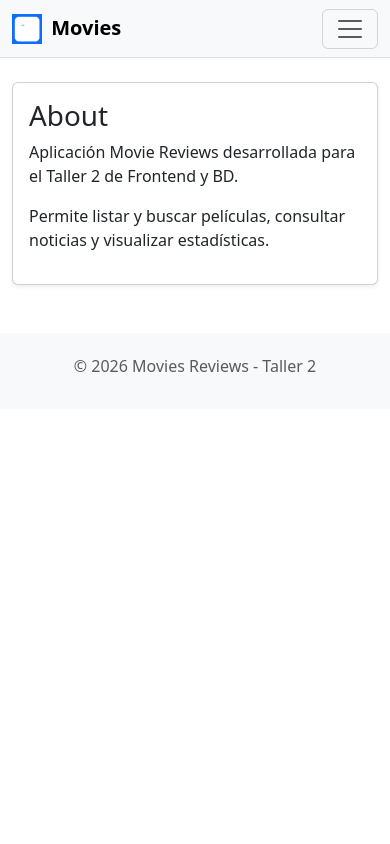
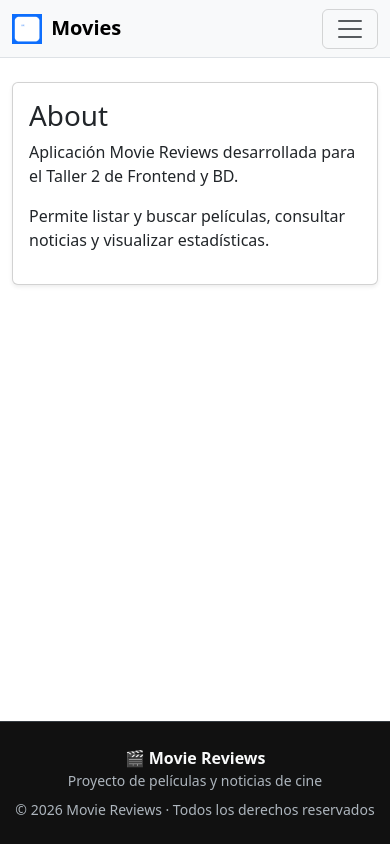
Before and after one commit to Davidzaporo186/moviesreviewsproject, a Django app: page /about/ in a window 390 px wide. Run offline with Django 5.2, Linux system fonts and the light colour scheme.

Commit message:
Add responsive site footer

```diff
--- a/moviereviews/static/css/styles.css
+++ b/moviereviews/static/css/styles.css
@@ -27,3 +27,15 @@
     margin-inline: auto;
   }
 }
+
+
+/* Pie de página: permanece al final y mantiene el estilo oscuro del sitio. */
+.site-footer {
+  background: #111111;
+  color: #f8f9fa;
+  border-top: 1px solid #343a40;
+}
+
+.site-footer .small {
+  color: #adb5bd;
+}
--- a/moviereviews/templates/base.html
+++ b/moviereviews/templates/base.html
@@ -8,7 +8,7 @@
     <link href="https://cdn.jsdelivr.net/npm/bootstrap@5.3.3/dist/css/bootstrap.min.css" rel="stylesheet">
     <link href="{% static 'css/styles.css' %}" rel="stylesheet">
 </head>
-<body>
+<body class="d-flex flex-column min-vh-100">
 <nav class="navbar navbar-expand-lg bg-body-tertiary border-bottom mb-4">
   <div class="container-fluid">
     <a class="navbar-brand fw-bold" href="{% url 'home' %}">
@@ -28,14 +28,22 @@
   </div>
 </nav>
 
-<main class="container pb-4">
+<main class="container pb-4 flex-grow-1">
 {% block content %}{% endblock content %}
 </main>
 
-<footer class="text-center text-lg-start bg-light text-muted mt-4">
-  <div class="container"><div class="row"><div class="text-center p-4">
-    <h6>© 2026 Movies Reviews - Taller 2</h6>
-  </div></div></div>
+<footer class="site-footer mt-auto">
+  <div class="container py-4">
+    <div class="row align-items-center gy-2">
+      <div class="col-12 col-md-6 text-center text-md-start">
+        <strong>🎬 Movie Reviews</strong>
+        <div class="small">Proyecto de películas y noticias de cine</div>
+      </div>
+      <div class="col-12 col-md-6 text-center text-md-end small">
+        © 2026 Movie Reviews · Todos los derechos reservados
+      </div>
+    </div>
+  </div>
 </footer>
 <script src="https://cdn.jsdelivr.net/npm/bootstrap@5.3.3/dist/js/bootstrap.bundle.min.js"></script>
 </body>
```
